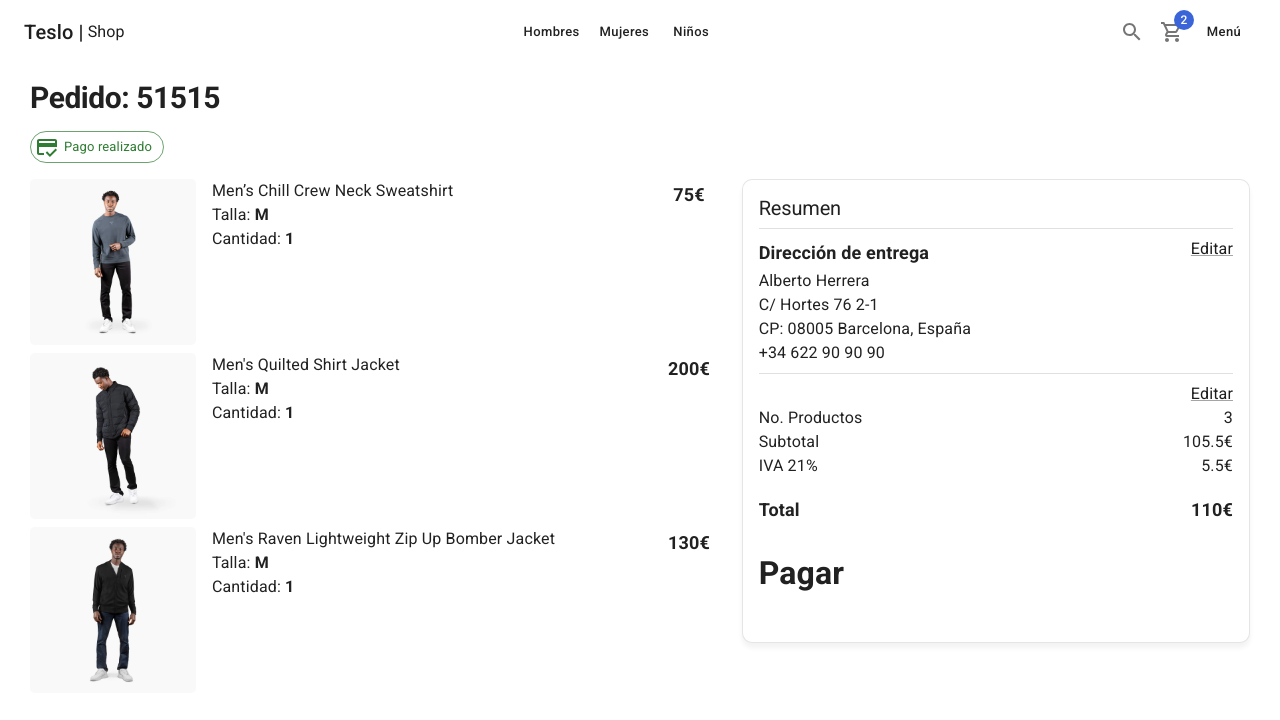
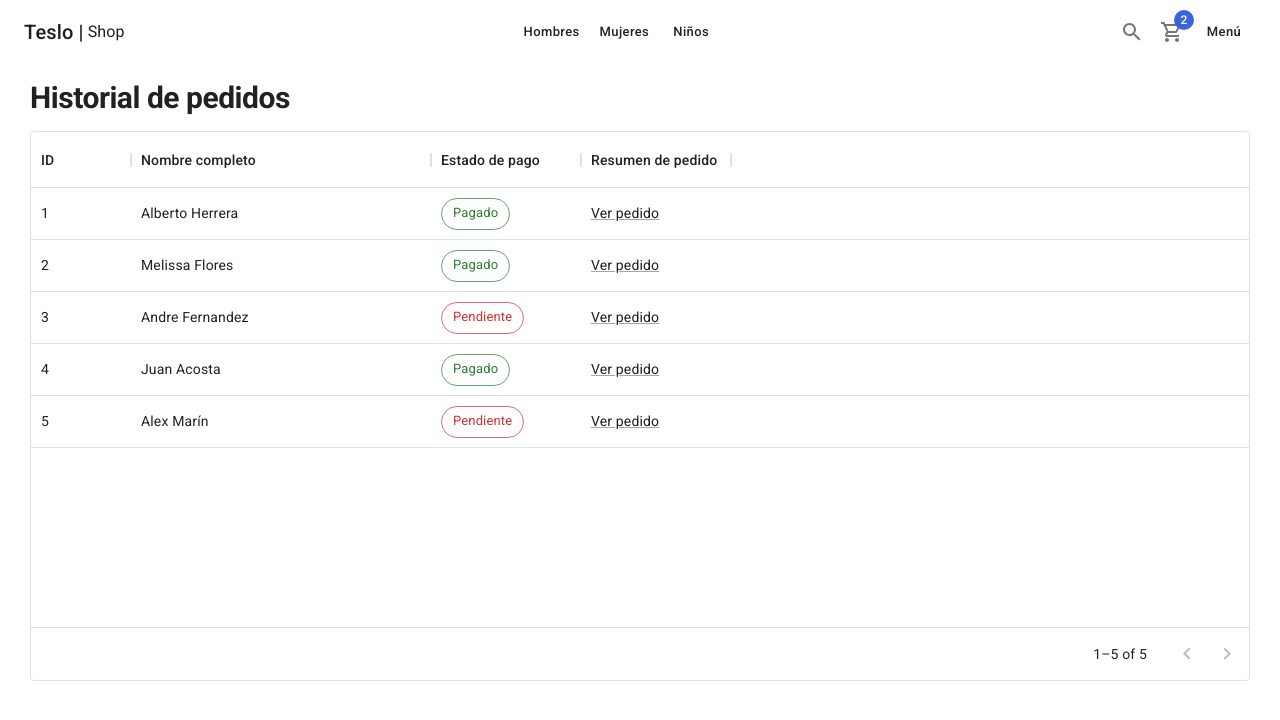
Before and after one commit to ObedSAGA/TesloShop, a Next.js app: page /orders/history in a window 1280 px wide. Shown: the top 720 px of the page. Built offline with nearby package versions, Linux system fonts and the light colour scheme.

Commit message:
Add Orders history Page

```diff
--- a/package.json
+++ b/package.json
@@ -13,6 +13,7 @@
     "@emotion/styled": "^11.8.1",
     "@mui/icons-material": "^5.8.0",
     "@mui/material": "^5.8.1",
+    "@mui/x-data-grid": "^5.15.2",
     "next": "12.1.6",
     "react": "17.0.2.",
     "react-dom": "17.0.2",
--- /dev/null
+++ b/pages/orders/history.tsx
@@ -0,0 +1,76 @@
+import NextLink from 'next/link';
+import { Grid, Typography, Chip, Link } from '@mui/material';
+import VisibilityOutlinedIcon from '@mui/icons-material/VisibilityOutlined';
+import { DataGrid, GridColDef, GridValueGetterParams } from '@mui/x-data-grid';
+import { ShopLayout } from '../../components/layouts';
+
+const columns: GridColDef[] = [
+    { field: 'id', headerName: 'ID', width: 100 },
+    { field: 'fullName', headerName: 'Nombre completo', width: 300 },
+
+    {
+        field: 'paid',
+        headerName: 'Estado de pago',
+        width: 150,
+        renderCell: (params: GridValueGetterParams) => {
+            return (
+                params.row.paid
+                    ? <Chip label='Pagado' color='success' variant='outlined' />
+                    : <Chip label='Pendiente' color='error' variant='outlined'/>
+            )
+        }
+    },
+
+    {
+        field: 'link',
+        headerName: 'Resumen de pedido',
+        width: 150,
+        sortable: false,
+        renderCell: (params: GridValueGetterParams) => {
+            return (
+                <NextLink href={`/orders/${params.row.id}`} passHref>
+                    <Link underline='always'>Ver pedido</Link>
+                </NextLink>
+            )
+        }
+    }
+
+
+
+];
+
+const rows = [
+    { id: '1', paid: true, fullName: 'Alberto Herrera' },
+    { id: '2', paid: true, fullName: 'Melissa Flores' },
+    { id: '3', paid: false, fullName: 'Andre Fernandez' },
+    { id: '4', paid: true, fullName: 'Juan Acosta' },
+    { id: '5', paid: false, fullName: 'Alex Marín' },
+];
+
+
+const HistoryPage = () => {
+  return (
+    <ShopLayout title={'Historial de pedidos'} pageDescription={'Historial de pedidos'}>
+        <Typography variant='h1' component='h1'>Historial de pedidos</Typography>
+
+        <Grid container sx={{ mt: 2}}>
+            <Grid item xs={12} sx={{ height: 550, width: '100%' }}>
+                <DataGrid
+                    columns={columns}
+                    rows={rows}
+                    pageSize={10}
+                    rowsPerPageOptions={ [10] }
+                >
+
+                </DataGrid>
+
+
+            </Grid>
+        </Grid>
+
+
+    </ShopLayout>
+  )
+}
+
+export default HistoryPage;
```
Also changed, not shown: 1 other file (tests, documents, lock files or other folders).
